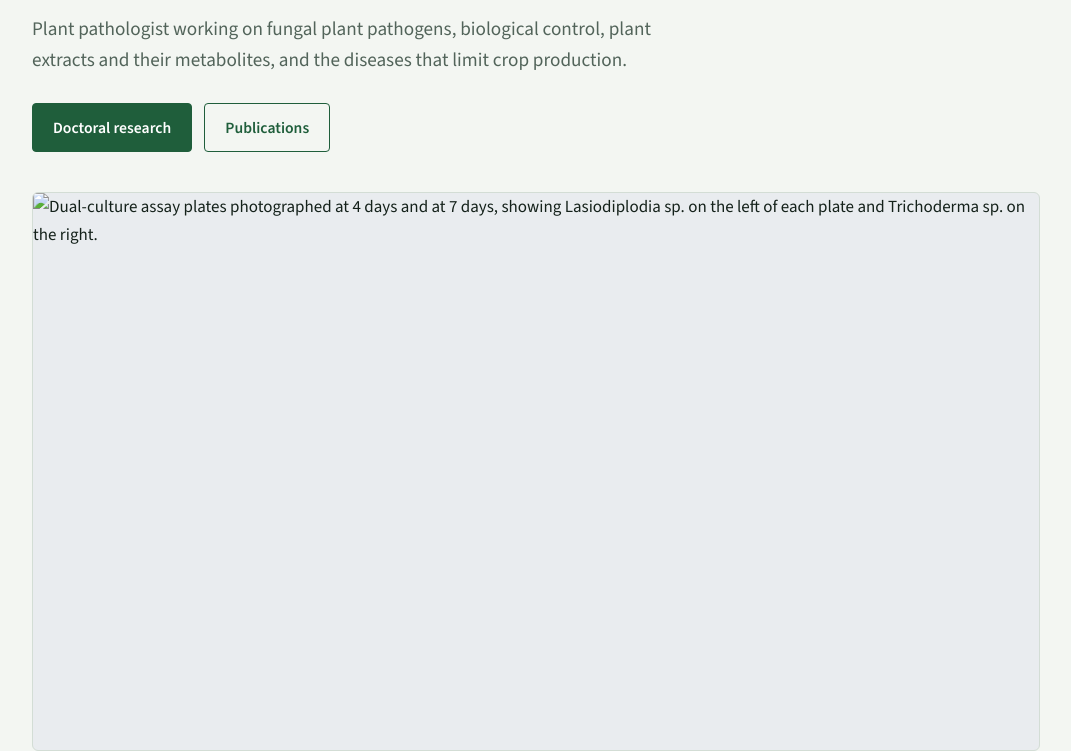
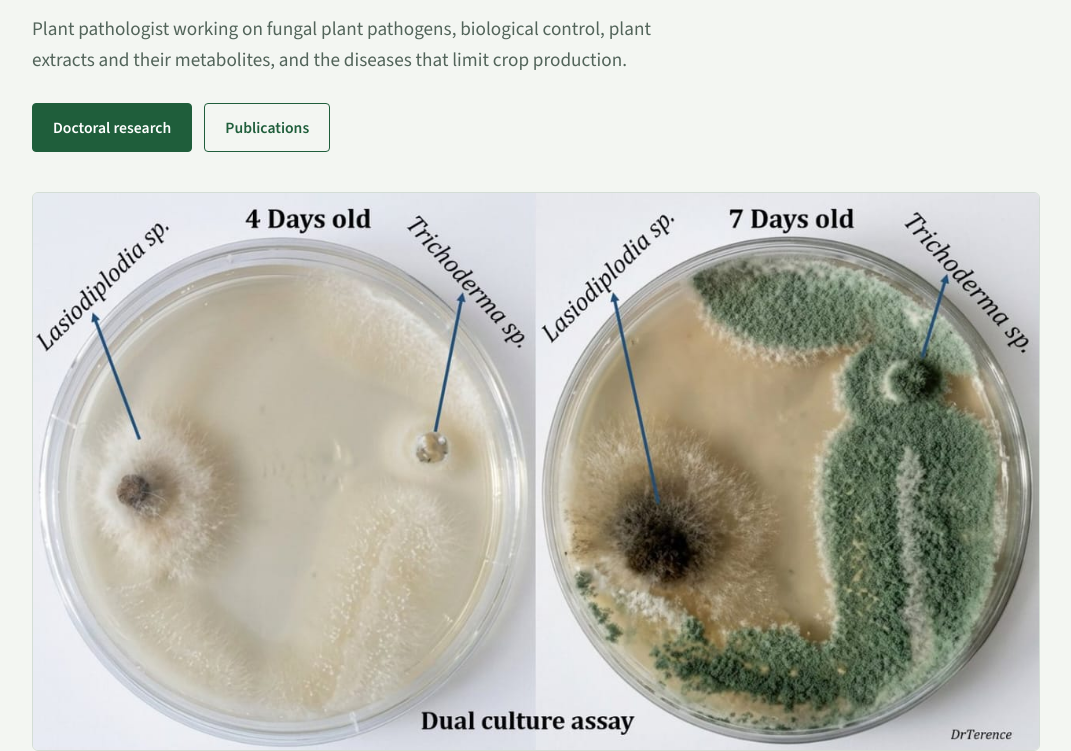
Before and after one commit to terencecokpogba/terencecokpogba.github.io, a plain HTML site: page index.html in a window 1280 px wide. Shown: the part 238-989 px from the top of the page, without its empty margins (104-1175 px from the left). Drawn offline with nearby package versions, Linux system fonts and the light colour scheme.

Commit message:
Change image file extension from .jpg to .jpeg

```diff
--- a/index.html
+++ b/index.html
@@ -170,7 +170,7 @@ footer .wrap { padding-block: 28px 40px; display: flex; justify-content: space-b
         </div>
       </div>
       <figure class="plate">
-        <img src="dual-culture-assay.jpg" width="1400" height="775" alt="Dual-culture assay plates photographed at 4 days and at 7 days, showing Lasiodiplodia sp. on the left of each plate and Trichoderma sp. on the right.">
+        <img src="dual-culture-assay.jpeg" width="1400" height="775" alt="Dual-culture assay plates photographed at 4 days and at 7 days, showing Lasiodiplodia sp. on the left of each plate and Trichoderma sp. on the right.">
         <figcaption>Dual-culture assay at 4 and 7 days: <i>Trichoderma</i> sp. paired with <i>Lasiodiplodia</i> sp. on agar.</figcaption>
       </figure>
     </div>
```
